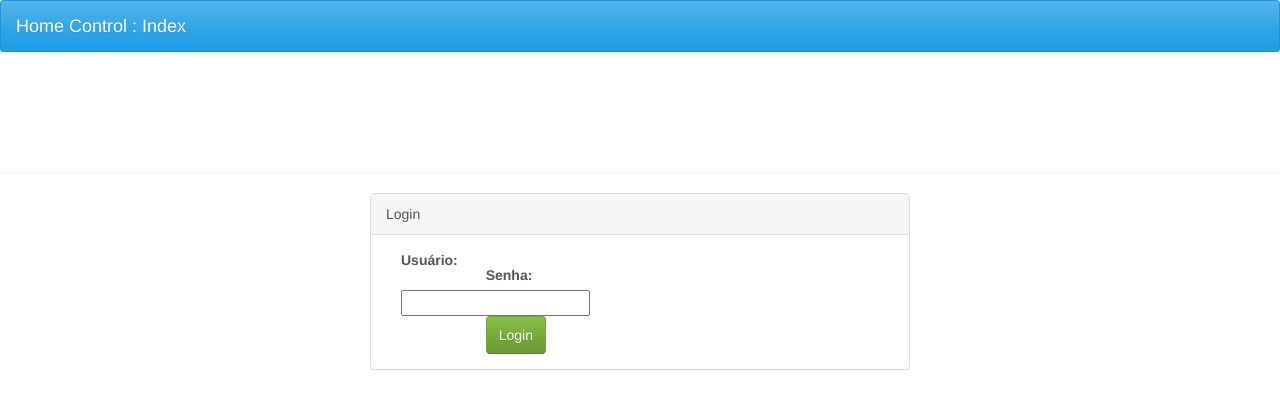
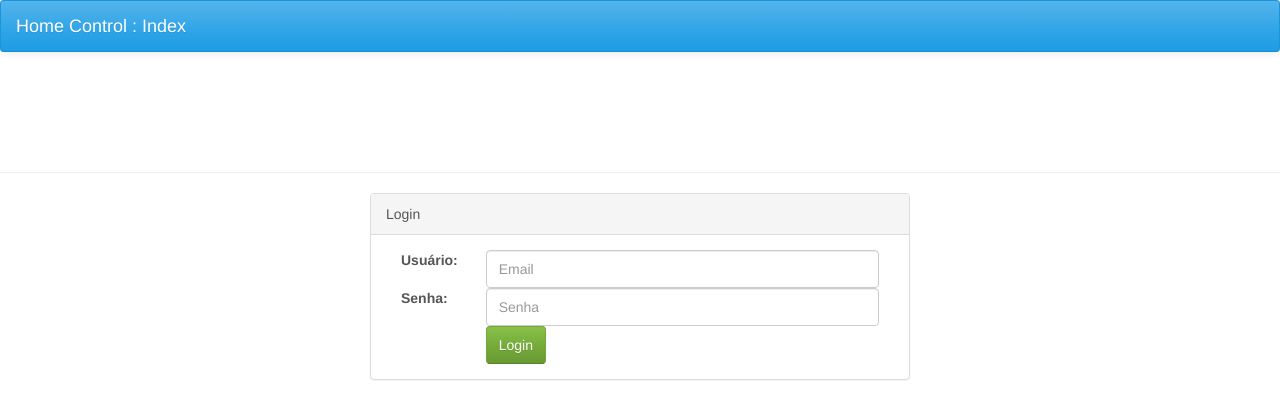
Before and after one commit to rodrigondec/Home-Control, a Flask app: template app/templates/login.html in a window 1280 px wide. Shown: the top 419 px of the page. Run offline with Flask 2, Linux system fonts and the light colour scheme; the template is opened without the code that fills it: values that come from a table or form of the project are taken from there, others are empty; parts of the project's set-up code (start-up, migrations or seed data) failed here and were passed over; some libraries are stand-ins or nearby versions.

Commit message:
form login ok

```diff
--- a/app/templates/login.html
+++ b/app/templates/login.html
@@ -9,72 +9,37 @@
 {% block content %}
 
 	<div class="container">
-
 		<form action="" method="post" name="login">
-
 			{{ form.hidden_tag() }}
-
 			<div class="col-md-6 col-md-offset-3">
-
 				<div class="panel panel-default">
-
 					<div class="panel-heading">
-
 						Login
-
 					</div>
-
 					<div class="panel-body">
-
 						<div class="form-group">
-
-							{{ form.openid(size=80, class='form-control', id='inputUsuario', placeholder='Usuário') }}
-
-						  <label for="inputUsuario" class="col-lg-2 control-label">Usuário:</label>
-
-						  <div class="col-lg-10">
-
-							<!-- <input type="text" class="form-control" id="inputUsuario" placeholder="Usuário"> -->
-
-						  </div>
-
+							<label for="inputUsuario" class="col-lg-2 control-label">Usuário:</label>
+							<div class="col-lg-10">
+								{{ form.email(class='form-control', placeholder='Email') }}
+							</div>
 						</div>
-
-
-
 						<div class="form-group">
-
 							<label for="inputSenha" class="col-lg-2 control-label">Senha:</label>
-
 							<div class="col-lg-10">
-
-								{{ form.senha }}
-
+								{{ form.senha(class='form-control', placeholder='Senha') }}
 							</div>
-
 						</div>
-
 						<div class="form-group">
-
 							<div class="col-lg-10 pull-right">
-
 								<button type="button" class="btn btn-success">Login</button>
-
 							</div>
-
 						</div>
-
 					</div>
-
 				</div>
-
 			</div>
-
 		</form>
-
 	</div>
-
-	{% endblock %}
+{% endblock %}
 
 
 
```
